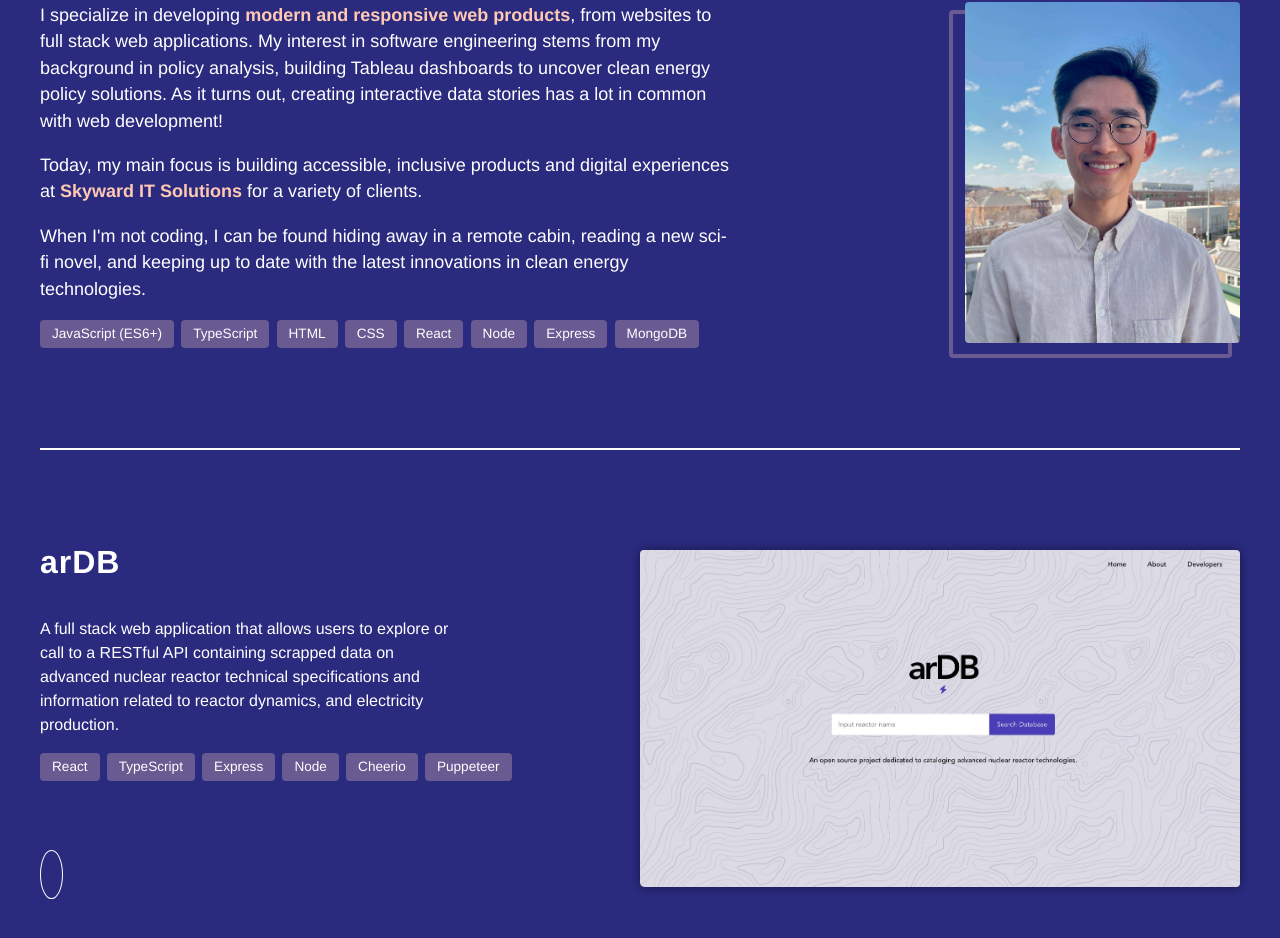
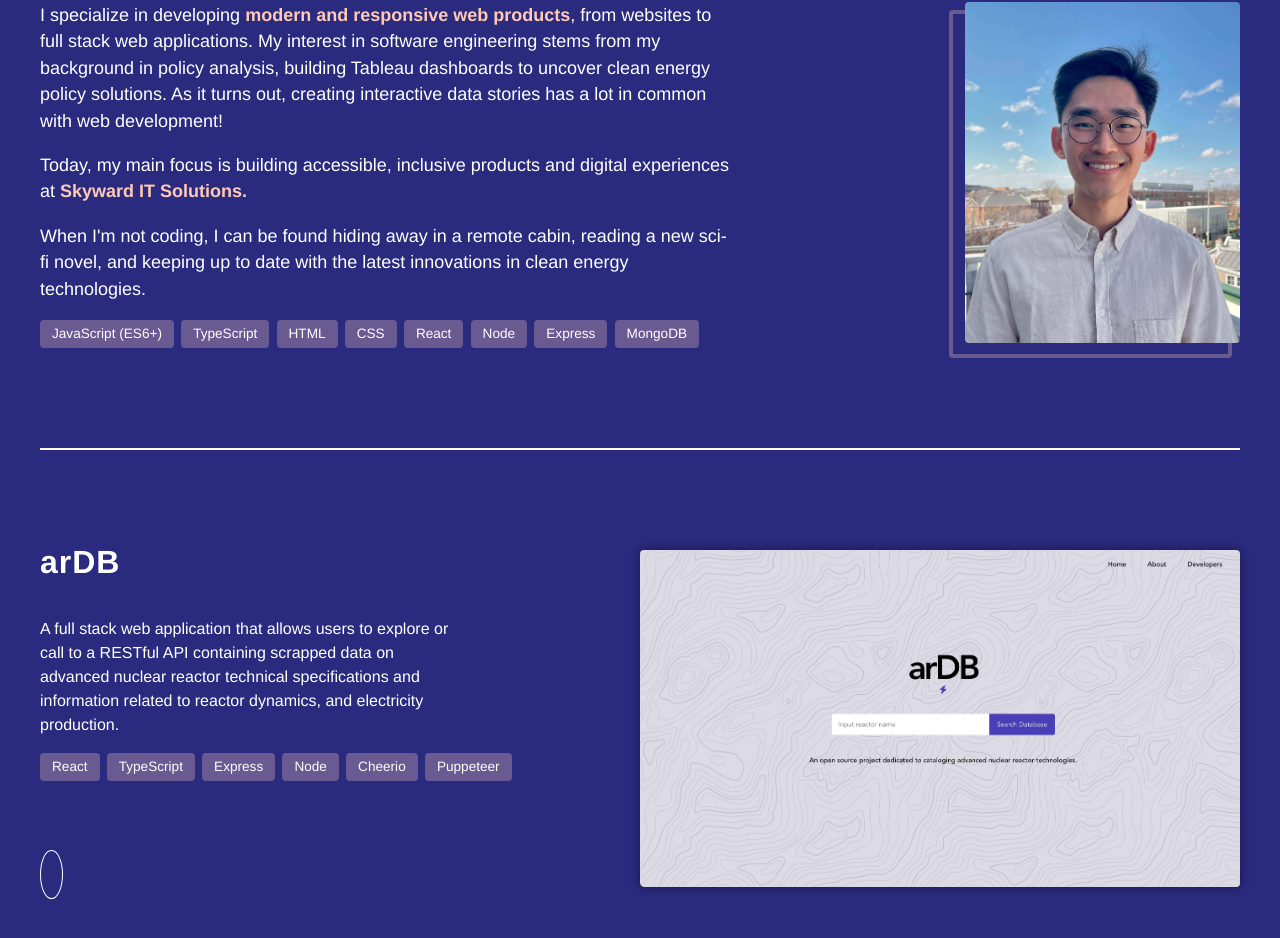
Before and after one commit to danjkim21/portfolio-daniel-kim, a React (Vite) app: page / in a window 1280 px wide. Shown: the part 830-1768 px from the top of the page. Built offline with nearby package versions, Linux system fonts and the light colour scheme; some icons are missing.

Commit message:
update about section paragraph

```diff
--- a/src/components/about-section/index.tsx
+++ b/src/components/about-section/index.tsx
@@ -34,9 +34,8 @@ function About({ myData }: AboutProps) {
             href={myData.companyLink}
             target='_blank'
           >
-            {myData.company}
-          </a>{' '}
-          for a variety of clients.
+            {myData.company}.
+          </a>
         </p>
         <p className='about__text'>
           When I'm not coding, I can be found hiding away in a remote cabin,
```
